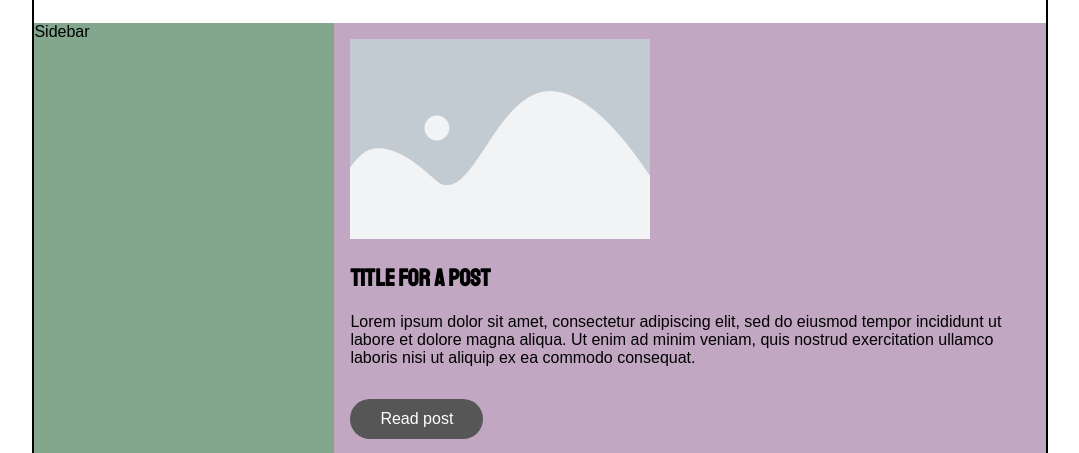
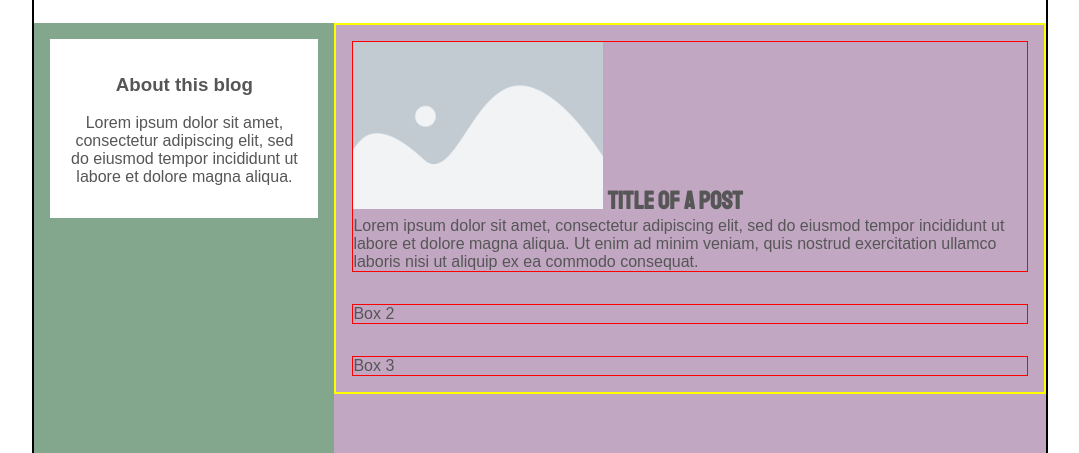
Before and after one commit to fridabrodin/personalblogproject, a plain HTML site: page index.html in a window 1280 px wide. Shown: the part 279-732 px from the top of the page, without its empty margins (100-1179 px from the left). Drawn offline with Linux system fonts and the light colour scheme.

Commit message:
Added more to the grid and an about this blog

```diff
--- a/index.html
+++ b/index.html
@@ -20,16 +20,22 @@
                   </ul>
             </div>
         </div>
-        <div class="sidebar">Sidebar</div>
+        <div class="sidebar">
+            <div id="about">
+                <h3>About this blog</h3>
+                <p>Lorem ipsum dolor sit amet, consectetur adipiscing elit, sed do eiusmod tempor incididunt ut labore et dolore magna aliqua.</p>
+            </div>
+        </div>
         <div class="content">
-            <div class="post">
-                <img src="placeholder.png">
-                <div class="post-title"><h2>Title for a post</h2></div>
-                <p>Lorem ipsum dolor sit amet, consectetur adipiscing elit, sed do eiusmod tempor incididunt ut labore et dolore magna aliqua. Ut enim ad minim veniam, quis nostrud exercitation ullamco laboris nisi ut aliquip ex ea commodo consequat. </p>
-                <div class="button">Read post</div>
-            </div>
-            <div class="post"> Box 2</div>
-            <div class="post"> Box 3</div>
+            <div class = "posts">
+                <div class="post">
+                    <img src="placeholder.png" alt="alternativ text">
+                    <span class="post-title">Title of a post</span>
+                    <span class="post-excerpt">Lorem ipsum dolor sit amet, consectetur adipiscing elit, sed do eiusmod tempor incididunt ut labore et dolore magna aliqua. Ut enim ad minim veniam, quis nostrud exercitation ullamco laboris nisi ut aliquip ex ea commodo consequat.</span>
+                </div>
+                <div class="post"> Box 2</div>
+                <div class="post"> Box 3</div>
+              </div>
         </div>
         <div class="footer">Footer</div>
     </div>
--- a/style.css
+++ b/style.css
@@ -1,13 +1,15 @@
 @import url('https://fonts.googleapis.com/css2?family=Open+Sans:wght@400;600;700;800&display=swap');
 @import url('https://fonts.googleapis.com/css2?family=Staatliches&display=swap');
+
      body{
-       font-family: "open-sans", arial
+       font-family: "open-sans", arial;
+       color: #565656;
      }
 
      .container {
         display: grid;
         grid-template-columns: auto;
-        grid-template-rows: 250px 600px 150px;
+        grid-template-rows: 250px 800px 150px;
         grid-template-areas:
         "hd hd"
         "main main"
@@ -62,30 +64,53 @@
         background: #82a78c;
       }
 
+      #about {
+        margin: 16px;
+        text-align: center;
+        background: #fff;
+        padding: 16px;
+      }
+
       .content {
         grid-area: main;
         background: #c2a7c3;
-        display: flex;
-        flex-direction: column;
+        margin-top: 32px;
       }
 
-      .post {
-        width: auto;
-        height: auto;
-        border-bottom: 1px solid rgba(0,0,0,0.06);
-        display: inline-block;
-        padding: 16px;
+      .posts {
+        display:flex;
+        flex-direction: column;
+        align-items: left;
+        justify-content: left;
+        border: 2px solid yellow;
       }
 
+    .post {
+          width: auto;
+          height: auto;
+          border: 1px solid red;
+          margin: 16px;
+          display: inline-block;
+      }
+
+
       .post img {
-        max-width: 300px;
+        width: 100%;
+        max-width: 250px;
         height: auto;
       }
 
       .post-title {
         font-family: "Staatliches", arial;
+        font-weight: 600;
+        font-size: 25px;
+        display: inline-block;
       }
 
+      .post-excerpt {
+        display: inline-block;
+
+      }
 
       .button{
         background: #565656;
@@ -109,12 +134,16 @@
         width: 100%;
         display: grid;
         grid-template-columns: 300px 300px 300px;
-        grid-template-rows: 250px 600px 150px;
+        grid-template-rows: 250px 800px 150px;
         grid-template-areas:
         "hd hd hd hd hd"
         "sd main main main main"
         "ft ft ft ft ft";
         margin-top: 50px;
+    }
+
+    .content {
+      margin-top: 0px;
     }
   }
 
@@ -123,7 +152,7 @@
         width: 80%;
         display: grid;
         grid-template-columns: 300px 300px 300px;
-        grid-template-rows: 250px 600px 150px;
+        grid-template-rows: 250px 800px 150px;
         grid-template-areas:
         "hd hd hd hd hd"
         "sd main main main main"
@@ -132,4 +161,8 @@
         margin-right: auto;
         margin-top: 50px;
     }
+
+    .content {
+      margin-top: 0px;
+    }
   }
```
